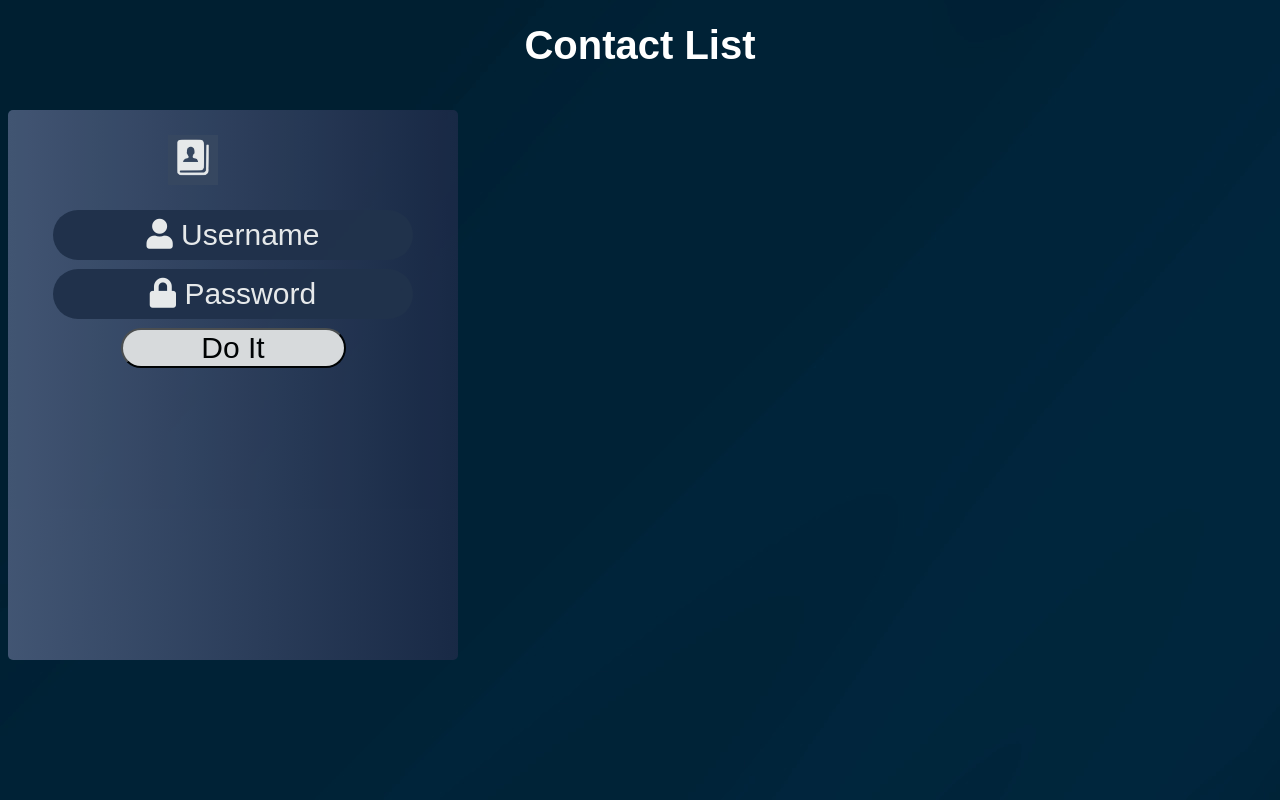
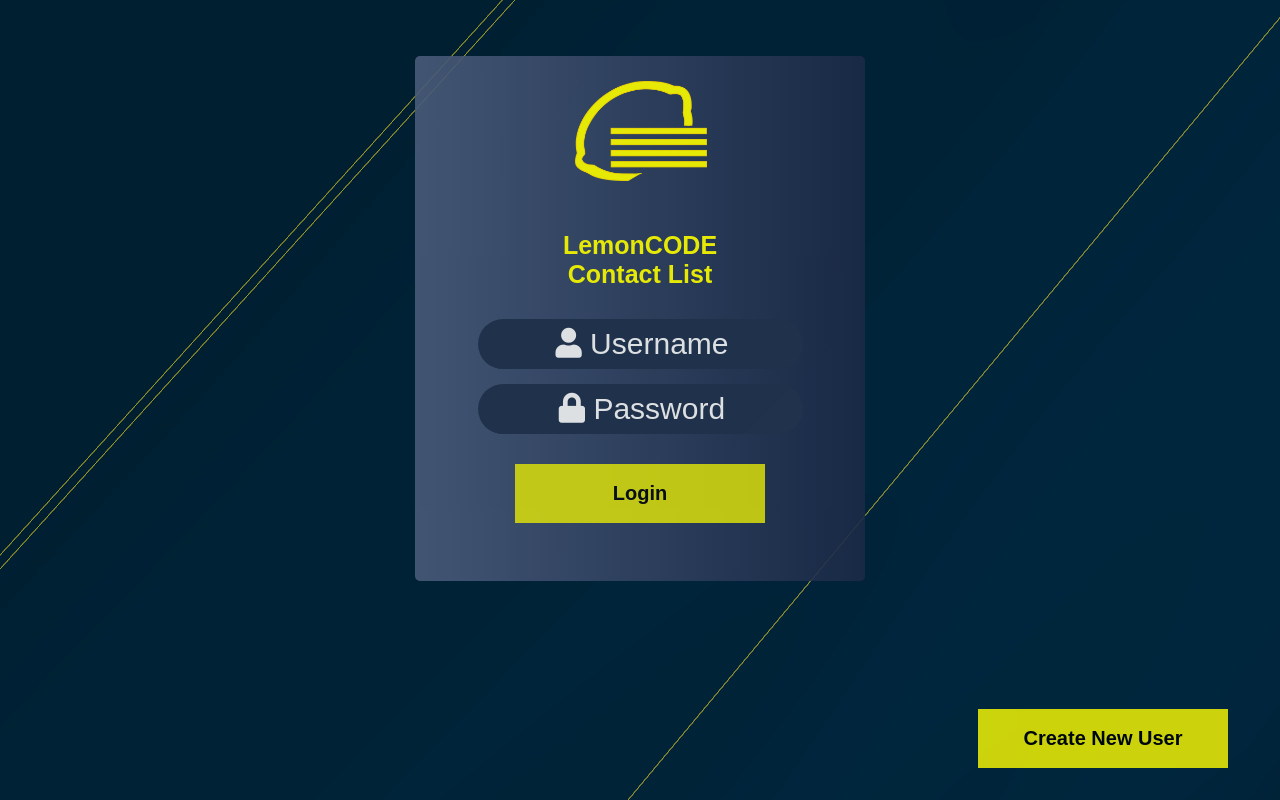
Before and after one commit to IvanESanchez/Group2COP4331, a PHP site: page / in a window 1280 px wide. Run offline with PHP 8.4, Linux system fonts and the light colour scheme; some libraries are stand-ins or nearby versions.

Commit message:
Add files via upload

```diff
--- a/css/styles.css
+++ b/css/styles.css
@@ -1,6 +1,6 @@
 body
 {
-    background-image: url("images/background_sample.jpg");
+    background-image: url("images/background.jpg");
     background-color: #241f55;
 }
 
@@ -25,12 +24,43 @@
     right: 10px;
 }
 
+#registerUserSuccessful
+{
+    color: #F5F5F5;
+    font-family: Arial, Helvetica, sans-serif;
+    font: 15px;
+}
+
+#newuserbutton
+{
+    font-size: 20px;
+    width: 250px;
+    margin-left: 25%;
+    font-family: Arial, Helvetica, sans-serif;
+    margin-bottom: 12px;
+    margin-right: 2px;
+    position:absolute;
+    bottom: 20px;
+    right: 50px;
+}
+
 #title
 {
+    font-size: 25px;
+    text-align: center;
+    font-family: Arial, Helvetica, sans-serif;
+    color: #FFFF00;
+    font-weight: bold;
+}
+
+#contactstitle
+{
+    margin-top: 25px;
     font-size: 40px;
     text-align: center;
     font-family: Arial, Helvetica, sans-serif;
-    color: #FFFFFF;
+    color: #FFFF00;
+    font-weight: bold;
 }
 
 #samplelogo
@@ -46,11 +76,13 @@
     position: relative;
     font-size: 30px;
     background-image: linear-gradient(to right, #495b7a , #1b2a47);
-    height: 550px;
+    height: 525px;
     width: 450px;
     display: block;
-    color: #FFFFFF;
+    color: #F5F5F5;
     opacity: .9;
+    margin: 0 auto;
+    text-align: center;
 }
 
 #imglogo
@@ -64,8 +96,7 @@
 .logo
 {
     padding: 25px;
-    width: 100px;
-    height: 100px;
+    height: 150px;
 }
 
 
@@ -88,8 +120,30 @@
     font-family: Arial, Helvetica, sans-serif;
 }
 
+.indexbutton
+{
+    background-color: #FFFF00;
+    color: black;
+    padding: 15px 15px;
+    border: 3px solid transparent;
+    cursor: pointer;
+    width: 250px;
+    opacity: 0.8;
+    font-size: 20px;
+    font-weight: bold;
+    font-family: Arial, Helvetica, sans-serif;
+    margin-top: 15px;
+}
+
+.indexbutton:hover
+{
+    border: 3px solid #24344e;
+    opacity: 1;
+}
+
 .menubuttons
 {
+    background-color: #24344e;
     font-size: 30px;
     border-radius: 5px;
     width: 150px;
@@ -99,61 +153,56 @@
     color: #FFFFFF;
 }
 
+.menubuttons:active {
+    transform: translateY(2px);
+ }
 
-.buttons:hover{
-    background-color: #00d5124f;
-    color: #FFFFFF;
-    opacity: 50%;
+.menubuttons:hover {
+    background-color: #495b7a;
 }
 
 #loginName
 {
+    margin-bottom: 15px;
     font-size: 30px;
-    color: #FFFFFF;
+    border-radius: 25px;
+    border: none;
+    background-color: #24344e;
+    text-align: center;
+    width: 325px;
+    height: 50px;
+    color: #F5F5F5;
+}
+
+#loginPassword
+{
+    margin-bottom: 15px;
+    font-size: 30px;
+    border-radius: 25px;
+    border: none;
+    background-color: #24344e;
+    text-align: center;
+    width: 325px;
+    height: 50px;
+    color: #F5F5F5;
 }
 
 .login::placeholder
 {
-    color: #FFFFFF;
-}
-
-#loginPassword
-{
     font-size: 30px;
-    color: #FFFFFF;
-}
-
-#searchText
-{
-	font-size: 30px;
-}
-#colorText
-{
-	font-size: 30px;
-}
-
-input[type="text1"],input[type="password1"]
-{
     border-radius: 25px;
     border: none;
     background-color: #24344e;
     text-align: center;
-    width: 80%;
+    width: 325px;
     height: 50px;
-    margin-left: 10%;
-    margin-bottom: 2%;
-    color: #FFFFFF;
+    color: #F5F5F5;
 }
 
-input[type="text"],input[type="password"]
+
+#colorText
 {
-    border-radius: 25px;
-    text-align: center;
-    width: 80%;
-    margin-left: 10%;
-    margin-bottom: 2%;
-    font-family: Arial, Helvetica, sans-serif;
-    color: #FFFFFF;
+	font-size: 30px;
 }
 
 input[type="searchtext"]
@@ -206,14 +257,6 @@
     color: #95060a;
 }
 
-#userName
-{
-    display: inline-block;
-    width: 80%;
-    margin-left: 10%;
-    text-align: center;
-}
-
 select
 {
     width: 30%;
@@ -317,10 +371,6 @@
 
 /* Add some hover effects to buttons */
 .form-container .btn:hover, .open-button:hover {
-  opacity: 1;
+    border: 3px solid #24344e;
+    opacity: .8;
 }
-
-.open-button:hover
-{
-    background-color: #750d10;
-}
--- a/index.html
+++ b/index.html
@@ -1,25 +1,57 @@
 <html>
 <head>
-	<title>Contact List</title>
-	<script type="text/javascript" src="js/md5.js"></script>
+	<title>LemonCODE Contact List</title>
 	<script type="text/javascript" src="js/code.js"></script>
     <link href="css/styles.css" rel="stylesheet">
-	<link href="https://fonts.googleapis.com/css?family=Ubuntu" rel="stylesheet">
 	<link rel="stylesheet" href="https://use.fontawesome.com/releases/v5.8.1/css/solid.css">
 </head>
 <body>
 
-<h1 id="title">Contact List</h1>
 
+<br>
 <div id="loginDiv">
 	<div id = "imglogo">
-		<img src="css/images/sample_logo.jpg" alt="Sample Logo" class="logo" />
+		<p> </p>
+		<img src="css/images/lemon_logo.png" alt="Sample Logo" class="logo" />
+		<p id="title">LemonCODE Contact List</p>
 	</div>
 
+	<p> </p>
 	<input type="text1" id="loginName" class="login" placeholder="&#xF007; Username" style="font-family: Arial, 'Font Awesome 5 Free'" ><br />
-	<input type="password1" id="loginPassword" class="login" placeholder="&#xF023; Password" style="font-family: Arial, 'Font Awesome 5 Free'" ><br />
-	<button type="button" id="loginButton" class="buttons" onclick="doLogin();"> Do It </button>
+	<input type="password" id="loginPassword" class="login" placeholder="&#xF023; Password" style="font-family: Arial, 'Font Awesome 5 Free'" ><br />
+	<button type="button" id="loginButton" class="indexbutton" onclick="doLogin();">Login</button>
 	<span id="loginResult"></span>
+	<span id="registerUserSuccessful"></span>
+</div>
+<div>
+	<button type="button" id="newuserbutton" class="indexbutton" onclick="openForm();"> Create New User </button>
+
+
+		<div class="form-popup" id="myForm">
+			<form class="form-container">
+				<div>
+					<label for="FirstName"><b>First Name</b></label>
+					<input type="text" placeholder="Enter First Name" id="FirstName" required/>
+				</div>
+				<div>
+					<label for="LastName"><b>Last Name</b></label>
+					<input type="text" placeholder="Enter Last Name" id="LastName" required/>
+				</div>
+				<div>
+					<label for="Username"><b>Username</b></label>
+					<input type="text" placeholder="Enter Username" id="Username" required/>
+				</div>
+				<div>
+					<label for="Password"><b>Password</b></label>
+					<input type="Password" placeholder="Enter Password" id="Password" required/>
+				</div>
+
+				<input type="submit" value="Create User" class="btn" onclick="registerUser();"/>
+				<input type="button" value="Cancel" class="btn cancel" onclick="closeForm();">
+
+			</form>
+		</div>
+
 </div>
 
 </body>
```
Also changed, not shown: other parts of css/styles.css (+33 -20 lines), contacts.html (+62 -61 lines), js/code.js (+248 -38 lines), css/images/background.jpg (added), css/images/lemon_logo.png (added), 1 other file.
